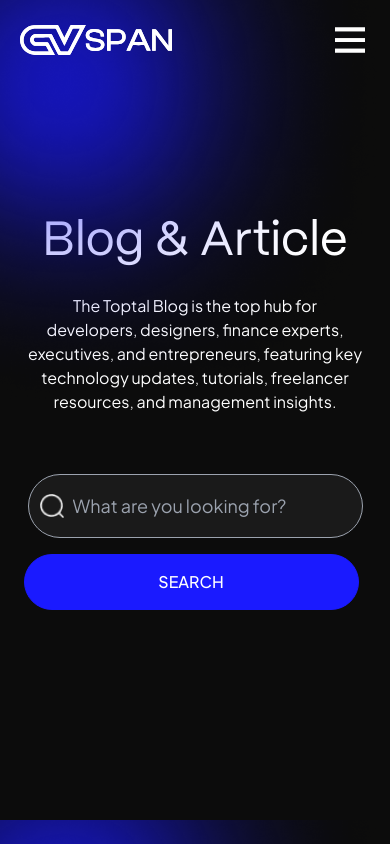
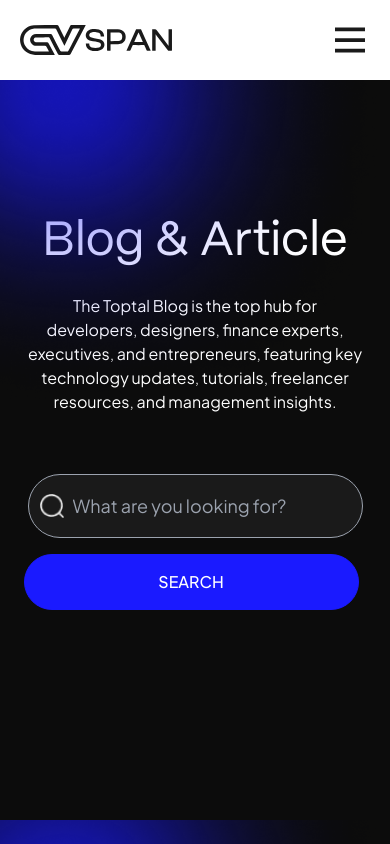
Before and after one commit to cvspan/cvspan-web, a Next.js app: page /Blog in a window 390 px wide. Shown: the top 844 px of the page. Built offline with nearby package versions, Linux system fonts and the light colour scheme.

Commit message:
Implement Navbar background change when user scrolls

```diff
--- a/src/components/molecules/layout/navbar/components/MobileNav.tsx
+++ b/src/components/molecules/layout/navbar/components/MobileNav.tsx
@@ -5,7 +5,7 @@ import { NavLetsTalkButton } from '.';
 import { NavButtons, NavLinks } from '../data';
 import { NavbarList, NavLink, SubNavbarList } from '../types';
 
-export const MobileNav = () => {
+export const MobileNav = ({ isLight }: { isLight: boolean }) => {
     const serviceRef = useRef<HTMLDivElement>(null);
     const industryRef = useRef<HTMLDivElement>(null);
     const [menuActive, setMenuActive] = useState<boolean>(false);
@@ -25,14 +25,14 @@ export const MobileNav = () => {
     };
     return (
         <header
-            className={`${menuActive ? 'bg-white' : 'bg-transparent'} fixed left-0 right-0 top-0 z-50 bg-transparent lg:hidden`}
+            className={`${menuActive || isLight ? 'bg-white' : 'bg-transparent'} fixed left-0 right-0 top-0 z-50 bg-transparent lg:hidden`}
         >
             <div>
                 <section className="flex w-full flex-col justify-center gap-y-10">
                     <div className="sticky top-0 z-30 flex h-20 w-full justify-between p-5">
                         <Link href="/" className="relative my-auto box-border block text-white">
                             <Image
-                                src={`${menuActive ? '/assets/images/logo-black.svg' : '/assets/images/logo-transparent.svg'}`}
+                                src={`${menuActive || isLight ? '/assets/images/logo-black.svg' : '/assets/images/logo-transparent.svg'}`}
                                 width={152}
                                 height={31}
                                 alt="Cvspan logo"
@@ -49,7 +49,7 @@ export const MobileNav = () => {
                             >
                                 <path
                                     d="M5 7.5H35V11.25H5V7.5ZM5 18.125H35V21.875H5V18.125ZM5 28.75H35V32.5H5V28.75Z"
-                                    fill={`${menuActive ? '#1a1a1a' : 'white'}`}
+                                    fill={`${menuActive || isLight ? '#1a1a1a' : 'white'}`}
                                 />
                             </svg>
                         </button>
--- a/src/components/molecules/layout/navbar/components/index.tsx
+++ b/src/components/molecules/layout/navbar/components/index.tsx
@@ -10,7 +10,7 @@ export const NavBrand = ({ isLight }: { isLight: boolean }) => {
     return (
         <Link href="/" className="relative my-auto box-border block text-white">
             <Image
-                src={`${isLight ? '/assets/images/logo-white.svg' : '/assets/images/logo-transparent.svg'}`}
+                src={`${isLight ? '/assets/images/logo-black.svg' : '/assets/images/logo-transparent.svg'}`}
                 width={152}
                 height={31}
                 alt="Cvspan logo"
--- a/src/components/molecules/layout/navbar/index.tsx
+++ b/src/components/molecules/layout/navbar/index.tsx
@@ -6,7 +6,9 @@ import { MobileNav } from './components/MobileNav';
 function Navbar({ light }: { light: boolean }) {
     return (
         <>
-            <header className="hidden lg:fixed lg:left-0 lg:right-0 lg:top-0 lg:z-50 lg:block">
+            <header
+                className={`${light ? 'bg-white' : 'bg-transparent'} hidden lg:fixed lg:left-0 lg:right-0 lg:top-0 lg:z-50 lg:block`}
+            >
                 <div>
                     <section className="flex w-full flex-col justify-center lg:h-20">
                         <div className="mx-auto w-full max-w-[1200px] px-5 lg:h-full">
@@ -37,7 +39,7 @@ function Navbar({ light }: { light: boolean }) {
                     </section>
                 </div>
             </header>
-            <MobileNav />
+            <MobileNav isLight={light} />
         </>
     );
 }
--- a/src/components/pages/home/index.tsx
+++ b/src/components/pages/home/index.tsx
@@ -1,5 +1,6 @@
+'use client';
+import React, { useState, useEffect } from 'react';
 import Homelanding from '@/components/molecules/Homelanding/Homelanding';
-import React from 'react';
 import Navbar from '@/components/molecules/layout/navbar';
 import Footer from '@/components/molecules/layout/footer';
 
@@ -13,9 +14,21 @@ import Faqs from '@/components/molecules/FAQS';
 import Cta from '@/components/molecules/CTA';
 import Testimonials from '@/components/molecules/Testimonials';
 export default function Homepage() {
+    const [light, setLight] = useState<boolean | false>(false);
+
+    const onNavbarBgChange = () => {
+        window.scrollY >= 820 ? setLight(true) : setLight(false);
+    };
+
+    useEffect(() => {
+        window.addEventListener('scroll', onNavbarBgChange);
+        return () => {
+            window.removeEventListener('scroll', onNavbarBgChange);
+        };
+    }, []);
     return (
         <>
-            <Navbar light={false} />
+            <Navbar light={light} />
             <Homelanding />
             <Clients />
             <StoriesCard />
```
